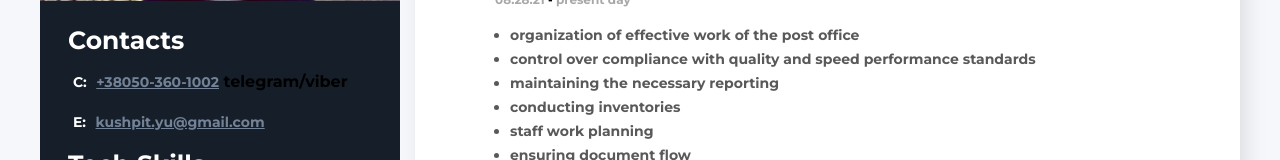
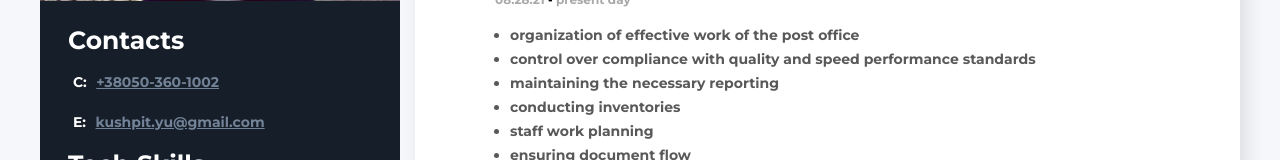
Before and after one commit to kushpit/resume, a plain HTML site: page index.html in a window 1280 px wide. Shown: the part 507-667 px from the top of the page. Drawn offline with Linux system fonts and the light colour scheme.

Commit message:
Update index.html

```diff
--- a/index.html
+++ b/index.html
@@ -118,7 +118,7 @@
             <div>
                 <p>
                      <span class="contact-type">C:</span>
-                     <a href="tel:+380503601002" class="contact-link">+38050-360-1002</a>  telegram/viber</p>
+                     <a href="tel:+380503601002" class="contact-link">+38050-360-1002</a> </p>
                 <p>
                     <span class="contact-type">E:</span>
                      <a href="mailto:kushpit.yu@gmail.com" class="contact-link">kushpit.yu@gmail.com</a> </p>
```
